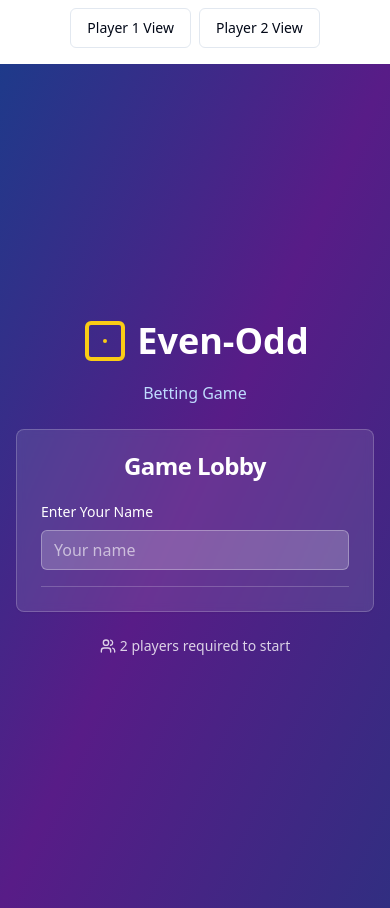
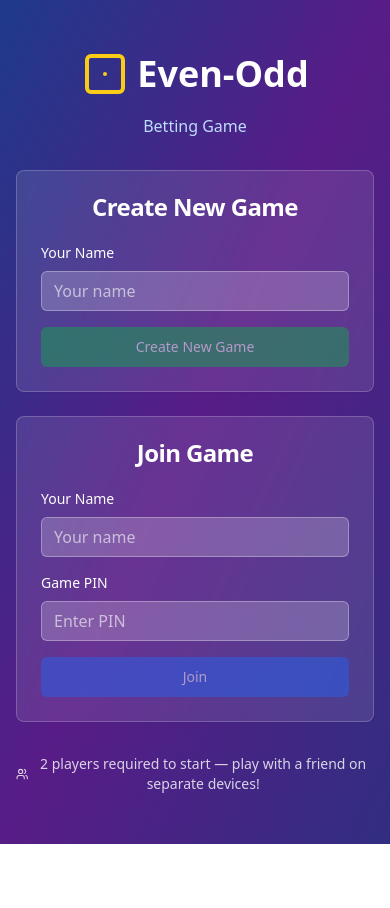
Before and after one commit to anand-ventrapati/even-odd-game-cm-d-boys, a React (Vite) app: page / in a window 390 px wide. After the commit the page ends 844 px from the top, so only its background shows below. Built offline with nearby package versions, Linux system fonts and the light colour scheme.

Commit message:
Refactor: Mobile-first game lobby and flow
Update the game lobby to show separate "Create Game" and "Join Game" sections, removing the player mode selector. This change is designed for a two-mobile gameplay experience, where players create/join games using shared links and PINs.

```diff
--- a/src/App.tsx
+++ b/src/App.tsx
@@ -6,8 +6,6 @@ import { QueryClient, QueryClientProvider } from "@tanstack/react-query";
 import { BrowserRouter, Routes, Route } from "react-router-dom";
 import Index from "./pages/Index";
 import NotFound from "./pages/NotFound";
-import { PlayerModeProvider } from "@/components/PlayerModeContext";
-import PlayerSwitch from "@/components/PlayerSwitch";
 
 const queryClient = new QueryClient();
 
@@ -16,8 +14,6 @@ const App = () => (
     <TooltipProvider>
       <Toaster />
       <Sonner />
-      <PlayerModeProvider>
-        <PlayerSwitch />
       <BrowserRouter>
         <Routes>
           <Route path="/" element={<Index />} />
@@ -25,7 +21,6 @@ const App = () => (
           <Route path="*" element={<NotFound />} />
         </Routes>
       </BrowserRouter>
-      </PlayerModeProvider>
     </TooltipProvider>
   </QueryClientProvider>
 );
--- a/src/components/GameLobby.tsx
+++ b/src/components/GameLobby.tsx
@@ -6,38 +6,41 @@ import { Card, CardContent, CardHeader, CardTitle } from '@/components/ui/card';
 import { Dice1, Users } from 'lucide-react';
 import { GameState } from '@/types/game';
 import InviteLink from './InviteLink';
-import { usePlayerMode } from './PlayerModeContext';
 
 interface GameLobbyProps {
   onGameStart: (gameState: Partial<GameState>, localPlayerId: string) => void;
 }
 
 const GameLobby = ({ onGameStart }: GameLobbyProps) => {
-  const { playerMode } = usePlayerMode();
-  const [gamePin, setGamePin] = useState('');
-  const [playerName, setPlayerName] = useState('');
+  // CREATE GAME
+  const [createPlayerName, setCreatePlayerName] = useState('');
   const [isCreating, setIsCreating] = useState(false);
+  const [createdGamePin, setCreatedGamePin] = useState<string | null>(null);
+
+  // JOIN GAME
+  const [joinPlayerName, setJoinPlayerName] = useState('');
+  const [joinGamePin, setJoinGamePin] = useState('');
   const [isJoining, setIsJoining] = useState(false);
-  const [createdGamePin, setCreatedGamePin] = useState<string | null>(null);
 
   // Generate PIN and handle create/join, as before
   const generatePin = () =>
     Math.random().toString(36).substring(2, 8).toUpperCase();
 
   const createGame = () => {
-    if (!playerName.trim() || playerMode !== 'player1') return;
+    if (!createPlayerName.trim()) return;
     const pin = generatePin();
     const player = {
       id: '1',
-      name: playerName.trim(),
+      name: createPlayerName.trim(),
       points: 10,
     };
 
     setIsCreating(true);
     setCreatedGamePin(pin);
 
-    // Wait for join (simulate)
+    // Wait for second player to join (simulate, just for demo)
     setTimeout(() => {
+      // "player 2" placeholder only — will be replaced when they join
       const player2 = {
         id: '2',
         name: 'Player 2',
@@ -63,21 +66,16 @@ const GameLobby = ({ onGameStart }: GameLobbyProps) => {
   };
 
   const joinGame = () => {
-    if (
-      !playerName.trim() ||
-      !gamePin.trim() ||
-      playerMode !== 'player2'
-    )
-      return;
+    if (!joinPlayerName.trim() || !joinGamePin.trim()) return;
 
-    const player = {
-      id: '2',
-      name: playerName.trim(),
-      points: 10,
-    };
     const player1 = {
       id: '1',
       name: 'Player 1',
+      points: 10,
+    };
+    const player2 = {
+      id: '2',
+      name: joinPlayerName.trim(),
       points: 10,
     };
     setIsJoining(true);
@@ -85,14 +83,14 @@ const GameLobby = ({ onGameStart }: GameLobbyProps) => {
     setTimeout(() => {
       onGameStart(
         {
-          gameId: gamePin.toUpperCase(),
-          players: [player1, player],
+          gameId: joinGamePin.toUpperCase(),
+          players: [player1, player2],
           currentTurn: 0,
           gamePhase: 'betting',
           gameLog: [
-            `Game ${gamePin.toUpperCase()} started!`,
+            `Game ${joinGamePin.toUpperCase()} started!`,
             `${player1.name} joined`,
-            `${player.name} joined`,
+            `${player2.name} joined`,
           ],
           currentBet: null,
           winner: null,
@@ -108,7 +106,7 @@ const GameLobby = ({ onGameStart }: GameLobbyProps) => {
 
   return (
     <div className="min-h-screen flex items-center justify-center p-4">
-      <div className="w-full max-w-md space-y-6">
+      <div className="w-full max-w-2xl space-y-8">
         <div className="text-center">
           <div className="flex items-center justify-center mb-4">
             <Dice1 className="h-12 w-12 text-yellow-400 mr-2" />
@@ -117,84 +115,96 @@ const GameLobby = ({ onGameStart }: GameLobbyProps) => {
           <p className="text-blue-200">Betting Game</p>
         </div>
 
+        <div className="grid grid-cols-1 md:grid-cols-2 gap-6">
+          {/* CREATE GAME */}
           <Card className="bg-white/10 backdrop-blur-sm border-white/20">
             <CardHeader>
-            <CardTitle className="text-white text-center">Game Lobby</CardTitle>
+              <CardTitle className="text-white text-center">Create New Game</CardTitle>
             </CardHeader>
             <CardContent className="space-y-4">
-            {/* Section 1: Enter Your Name */}
               <div className="space-y-2">
                 <label className="block text-white text-sm">
-                Enter Your Name
+                  Your Name
                 </label>
                 <Input
                   placeholder="Your name"
-                value={playerName}
-                onChange={(e) => setPlayerName(e.target.value)}
+                  value={createPlayerName}
+                  onChange={(e) => setCreatePlayerName(e.target.value)}
                   className="bg-white/20 border-white/30 text-white placeholder:text-white/60"
-                disabled={isCreating || isJoining}
+                  disabled={isCreating}
                 />
               </div>
-
-            {/* Section 2: Create or Join Game */}
-            <div className="my-4 border-b border-white/20"></div>
-            {/* Only Player 1 can create a new game */}
-            {playerMode === 'player1' && (
-              <div className="space-y-2">
               <Button
                 onClick={createGame}
-                  disabled={!playerName.trim() || isCreating}
+                disabled={!createPlayerName.trim() || isCreating}
                 className="w-full bg-green-600 hover:bg-green-700 text-white"
               >
                 {isCreating ? 'Creating Game...' : 'Create New Game'}
               </Button>
-                {/* Show PIN as text after creation */}
+              {/* PIN and Invite section */}
               {createdGamePin && (
-                  <div>
+                <div className="mt-6">
                   <div className="text-center my-4">
-                      <div className="font-mono text-lg text-yellow-300 font-bold tracking-widest bg-black/40 rounded p-2 inline-block">
-                        Game PIN: {createdGamePin}
+                    <div className="font-mono text-3xl text-yellow-300 font-extrabold tracking-widest bg-black/40 rounded p-4 inline-block">
+                      {createdGamePin}
                     </div>
                   </div>
                   <InviteLink link={inviteLink} />
-                  </div>
-                )}
-              </div>
-            )}
-
-            {/* Only Player 2 can join using PIN */}
-            {playerMode === 'player2' && (
-              <div className="space-y-2">
-                <div>
-                  <label className="block text-white text-sm">
-                    Enter Game PIN
-                  </label>
-                  <Input
-                    placeholder="Game PIN"
-                    value={gamePin}
-                    onChange={(e) => setGamePin(e.target.value)}
-                    className="bg-white/20 border-white/30 text-white placeholder:text-white/60 mb-2"
-                    disabled={isJoining}
-                  />
-                  <Button
-                    onClick={joinGame}
-                    disabled={
-                      !playerName.trim() || !gamePin.trim() || isJoining
-                    }
-                    className="w-full bg-blue-600 hover:bg-blue-700 text-white whitespace-nowrap"
-                  >
-                    {isJoining ? 'Joining...' : 'Join'}
-                  </Button>
+                  <div className="text-white mt-4 text-sm text-center">
+                    Share this PIN with your friend to join the game.
                   </div>
                 </div>
               )}
             </CardContent>
           </Card>
 
-        <div className="text-center">
+          {/* JOIN GAME */}
+          <Card className="bg-white/10 backdrop-blur-sm border-white/20">
+            <CardHeader>
+              <CardTitle className="text-white text-center">Join Game</CardTitle>
+            </CardHeader>
+            <CardContent className="space-y-4">
+              <div className="space-y-2">
+                <label className="block text-white text-sm">
+                  Your Name
+                </label>
+                <Input
+                  placeholder="Your name"
+                  value={joinPlayerName}
+                  onChange={(e) => setJoinPlayerName(e.target.value)}
+                  className="bg-white/20 border-white/30 text-white placeholder:text-white/60"
+                  disabled={isJoining}
+                />
+              </div>
+              <div className="space-y-2">
+                <label className="block text-white text-sm">
+                  Game PIN
+                </label>
+                <Input
+                  placeholder="Enter PIN"
+                  value={joinGamePin}
+                  onChange={(e) => setJoinGamePin(e.target.value)}
+                  className="bg-white/20 border-white/30 text-white placeholder:text-white/60"
+                  disabled={isJoining}
+                />
+              </div>
+              <Button
+                onClick={joinGame}
+                disabled={
+                  !joinPlayerName.trim() || !joinGamePin.trim() || isJoining
+                }
+                className="w-full bg-blue-600 hover:bg-blue-700 text-white whitespace-nowrap"
+              >
+                {isJoining ? 'Joining...' : 'Join'}
+              </Button>
+            </CardContent>
+          </Card>
+        </div>
+
+        <div className="text-center mt-8">
           <div className="flex items-center justify-center text-white/80 text-sm">
             <Users className="h-4 w-4 mr-1" />
-            2 players required to start
+            2 players required to start — play with a friend on separate devices!
           </div>
         </div>
       </div>
--- a/src/components/PlayerModeContext.tsx
+++ /dev/null
@@ -1,26 +0,0 @@
-
-import React, { createContext, useContext, useState } from "react";
-
-type PlayerMode = "player1" | "player2" | null;
-
-interface PlayerModeContextProps {
-  playerMode: PlayerMode;
-  setPlayerMode: (mode: PlayerMode) => void;
-}
-
-const PlayerModeContext = createContext<PlayerModeContextProps | undefined>(undefined);
-
-export const PlayerModeProvider = ({ children }: { children: React.ReactNode }) => {
-  const [playerMode, setPlayerMode] = useState<PlayerMode>(null);
-  return (
-    <PlayerModeContext.Provider value={{ playerMode, setPlayerMode }}>
-      {children}
-    </PlayerModeContext.Provider>
-  );
-};
-
-export function usePlayerMode() {
-  const ctx = useContext(PlayerModeContext);
-  if (!ctx) throw new Error("usePlayerMode must be used within PlayerModeProvider");
-  return ctx;
-}
--- a/src/components/PlayerSwitch.tsx
+++ /dev/null
@@ -1,26 +0,0 @@
-
-import { Button } from "@/components/ui/button";
-import { usePlayerMode } from "./PlayerModeContext";
-
-const PlayerSwitch = () => {
-  const { playerMode, setPlayerMode } = usePlayerMode();
-
-  return (
-    <div className="flex justify-center gap-2 p-2 mb-2">
-      <Button
-        variant={playerMode === "player1" ? "default" : "outline"}
-        onClick={() => setPlayerMode("player1")}
-      >
-        Player 1 View
-      </Button>
-      <Button
-        variant={playerMode === "player2" ? "default" : "outline"}
-        onClick={() => setPlayerMode("player2")}
-      >
-        Player 2 View
-      </Button>
-    </div>
-  );
-};
-
-export default PlayerSwitch;
--- a/src/pages/Index.tsx
+++ b/src/pages/Index.tsx
@@ -1,12 +1,9 @@
-
 import { useState } from 'react';
 import GameLobby from '@/components/GameLobby';
 import GameBoard from '@/components/GameBoard';
 import { GameState } from '@/types/game';
-import { usePlayerMode } from '@/components/PlayerModeContext';
 
 const Index = () => {
-  const { playerMode } = usePlayerMode();
   const [gameState, setGameState] = useState<GameState>({
     gameId: '',
     players: [],
@@ -16,6 +13,7 @@ const Index = () => {
     gameLog: [],
     winner: null
   });
+  // Keep playerId in local state, managed by GameLobby
   const [localPlayerId, setLocalPlayerId] = useState<string | null>(null);
 
   const updateGameState = (newState: Partial<GameState>, playerId?: string) => {
@@ -28,11 +26,10 @@ const Index = () => {
       {gameState.gamePhase === 'lobby' ? (
         <GameLobby onGameStart={updateGameState} />
       ) : (
-        // Pass which "simulated player" you currently are
         <GameBoard
           gameState={gameState}
           onUpdateGame={updateGameState}
-          localPlayerId={playerMode === "player1" ? "1" : playerMode === "player2" ? "2" : null}
+          localPlayerId={localPlayerId}
         />
       )}
     </div>
```
Lines whose indentation alone changed are shown as unchanged.
